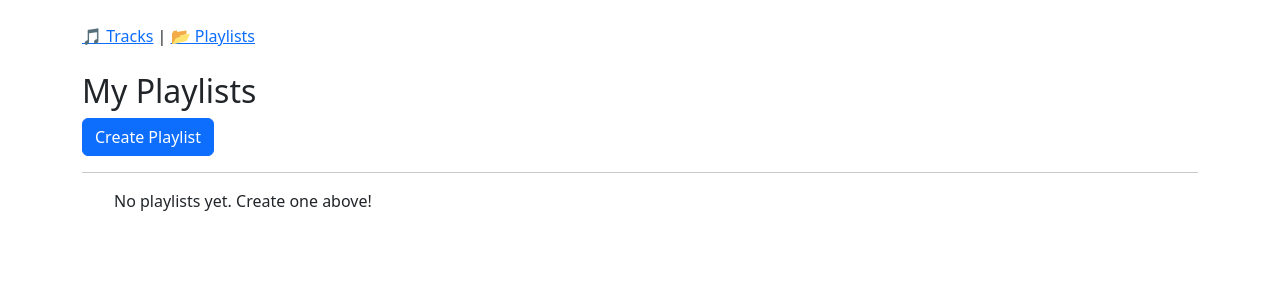
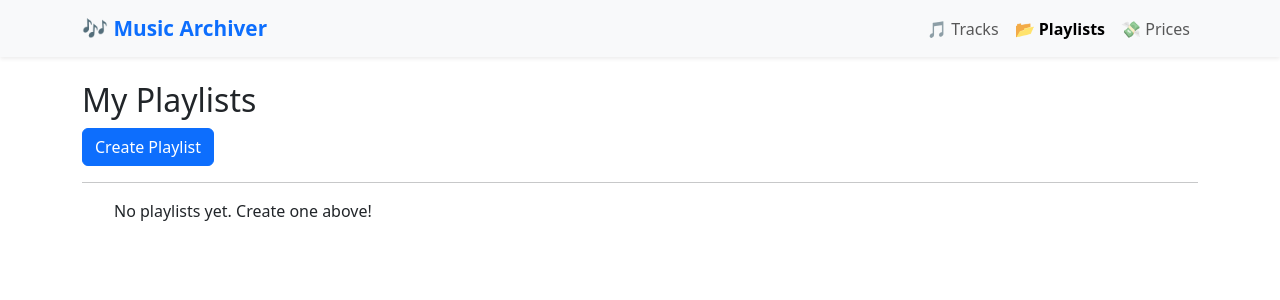
Before and after one commit to ie3ul2df/Music-Archiver, a Django app: page /playlist/ in a window 1280 px wide. Shown: the top 300 px of the page. Run offline with Django 5.2, Linux system fonts and the light colour scheme; the visitor is signed in with stand-in values (Sample User, id 1); data that the repository does not hold is empty; some libraries are stand-ins or nearby versions.

Commit message:
added style.css and favicon and refined bootstrap navbar

```diff
--- a/templates/base.html
+++ b/templates/base.html
@@ -1,18 +1,61 @@
+{% load static %}
 <!DOCTYPE html>
 <html lang="en">
   <head>
     <meta charset="UTF-8" />
+    <meta name="viewport" content="width=device-width, initial-scale=1" />
     <title>Music Archiver</title>
-    <link rel="stylesheet" href="https://cdn.jsdelivr.net/npm/bootstrap@5.3.3/dist/css/bootstrap.min.css" />
+
+    <!-- Bootstrap CSS -->
+    <link href="https://cdn.jsdelivr.net/npm/bootstrap@5.3.2/dist/css/bootstrap.min.css" rel="stylesheet" />
+    <!-- Bootstrap JS -->
+    <script src="https://cdn.jsdelivr.net/npm/bootstrap@5.3.2/dist/js/bootstrap.bundle.min.js"></script>
+
+    <!-- Custom CSS -->
+    <link rel="stylesheet" href="{% static 'css/style.css' %}" />
+    <link rel="icon" href="{% static 'favicon.ico' %}" type="image/x-icon" />
   </head>
-  <body class="container mt-4">
-    <nav class="mb-4">
-      <a href="{% url 'track_list' %}">🎵 Tracks</a> |
-      <a href="{% url 'playlist_list' %}">📂 Playlists</a>
+  <body>
+    <!-- Navbar -->
+    <nav class="navbar navbar-expand-lg navbar-light bg-light shadow-sm">
+      <div class="container">
+        <!-- Brand / Logo -->
+        <a class="navbar-brand fw-bold text-primary" href="{% url 'track_list' %}"> 🎶 Music Archiver </a>
+
+        <!-- Toggler (mobile hamburger) -->
+        <button
+          class="navbar-toggler"
+          type="button"
+          data-bs-toggle="collapse"
+          data-bs-target="#mainNavbar"
+          aria-controls="mainNavbar"
+          aria-expanded="false"
+          aria-label="Toggle navigation"
+        >
+          <span class="navbar-toggler-icon"></span>
+        </button>
+
+        <!-- Navbar links -->
+        <div class="collapse navbar-collapse" id="mainNavbar">
+          <ul class="navbar-nav ms-auto mb-2 mb-lg-0">
+            <li class="nav-item">
+              <a class="nav-link {% if request.resolver_match.url_name == 'track_list' %}active{% endif %}" href="{% url 'track_list' %}">🎵 Tracks</a>
+            </li>
+            <li class="nav-item">
+              <a class="nav-link {% if request.resolver_match.url_name == 'playlist_list' %}active{% endif %}" href="{% url 'playlist_list' %}">📂 Playlists</a>
+            </li>
+            <li class="nav-item">
+              <a class="nav-link {% if request.resolver_match.url_name == 'plan_list' %}active{% endif %}" href="{% url 'plan_list' %}">💸 Prices</a>
+            </li>
+          </ul>
+        </div>
+      </div>
     </nav>
 
-    {% if messages %} {% for message in messages %}
-    <div class="alert alert-info">{{ message }}</div>
-    {% endfor %} {% endif %} {% block content %}{% endblock %}
+    <main class="container mt-4">
+      {% if messages %} {% for message in messages %}
+      <div class="alert alert-info">{{ message }}</div>
+      {% endfor %} {% endif %} {% block content %}{% endblock %}
+    </main>
   </body>
 </html>
```
